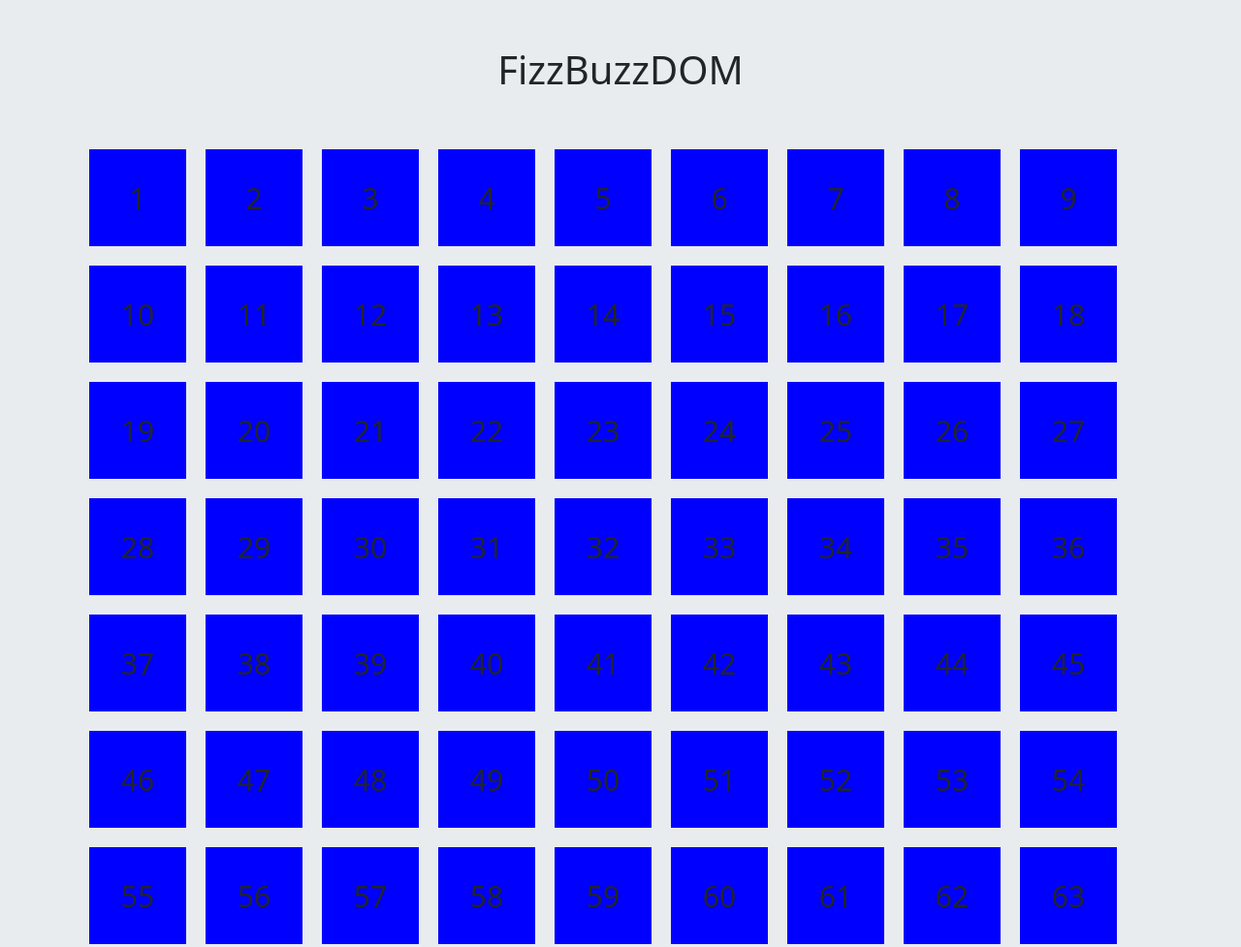
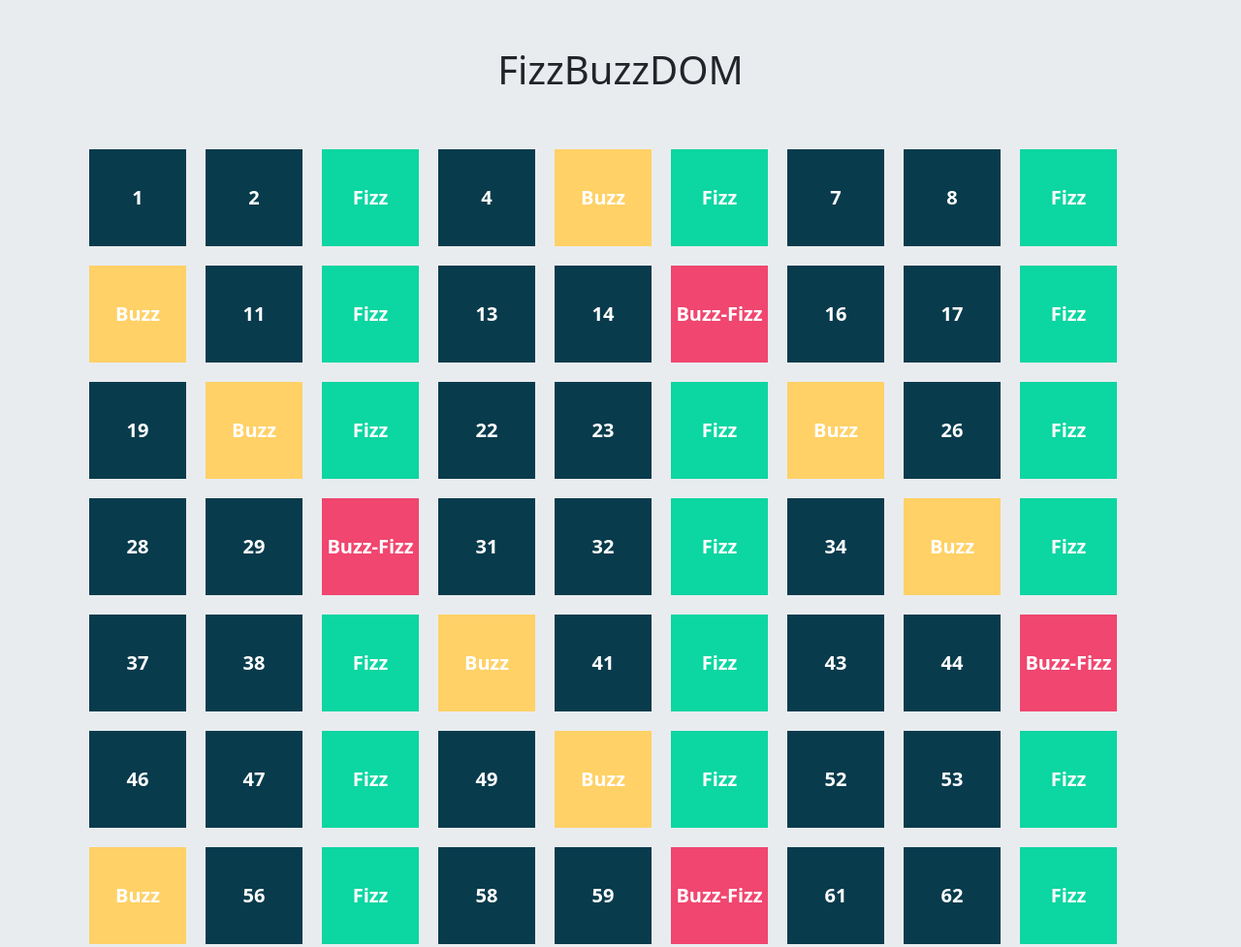
Before and after one commit to VikVanDik/js-fizzbuzz, a plain HTML site: page index.html in a window 1280 px wide. Shown: the top 977 px of the page at 97% size. Drawn offline with nearby package versions, Linux system fonts and the light colour scheme.

Commit message:
[add]: if logic

```diff
--- a/index.html
+++ b/index.html
@@ -9,7 +9,7 @@
   <script src="https://cdn.jsdelivr.net/npm/bootstrap@5.3.1/dist/js/bootstrap.bundle.min.js" integrity="sha384-HwwvtgBNo3bZJJLYd8oVXjrBZt8cqVSpeBNS5n7C8IVInixGAoxmnlMuBnhbgrkm" crossorigin="anonymous"></script>
 </head>
 <body class="bg-body-secondary">
-  <div class="container">
+  <div class="container text-center ">
     <h1 class="text-center my-5">FizzBuzzDOM</h1>
     <div class="box-container d-flex flex-wrap">
 
--- a/script/script.js
+++ b/script/script.js
@@ -2,8 +2,20 @@ const boxContainer = document.querySelector('.box-container')
 
 for (let i = 1; i <= 100; i++) {
   const box = document.createElement ('div')
-  box.classList.add('box');
-  box.append(i);
+  boxContainer.append(box)
 
-  boxContainer.append(box)
+  if (i % 5 === 0 && i % 3 === 0) {
+    box.classList.add ('buzz-fizz','box')
+    box.append('Buzz-Fizz')
+  }else if(i % 3 === 0){
+    box.classList.add ('fizz','box')
+    box.append('Fizz')
+  }else if(i % 5 === 0){
+    box.classList.add ('buzz','box')
+    box.append('Buzz')
+  }else if(i % 3 != 0 && i % 5 != 0) {
+    box.classList.add('box');
+    box.append(i);
+  }
+
 }
--- a/style/style.css
+++ b/style/style.css
@@ -5,7 +5,21 @@
   display: flex;
   justify-content: center;
   align-items: center;
-  font-size: 30px;
+  font-size: 20px;
   margin: 10px;
-  background-color: blue
+  background-color: #083B4C;
+  color : white;
+  font-weight: bold;
 }
+
+.buzz-fizz {
+  background-color:  #F0466F;
+}
+
+.buzz {
+  background-color: #FFD166;
+}
+
+.fizz {
+  background-color: #0CD6A1;
+}
```
